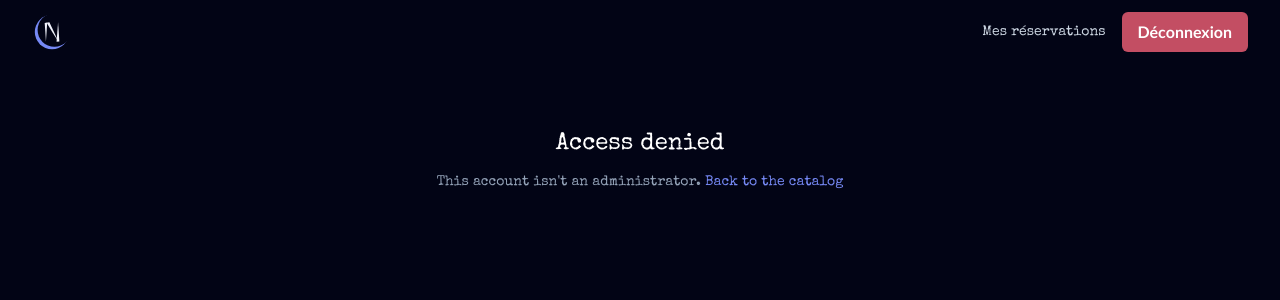
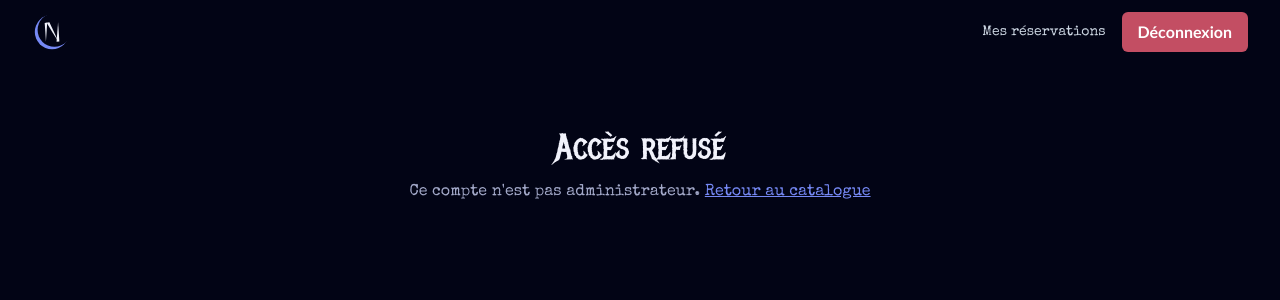
Before and after one commit to ClaymeCall/holbertonschool-nightfall, a React (Vite) app in the folder src/frontend/: page /admin in a window 1280 px wide. Shown: the top 300 px of the page. Built offline with nearby package versions, Linux system fonts and the light colour scheme; no server answers; sample sign-in values are in the browser's storage.

Commit message:
fix: French wording for access denied and formal address

```diff
--- a/src/frontend/src/components/admin/NewReservationForm.jsx
+++ b/src/frontend/src/components/admin/NewReservationForm.jsx
@@ -5,12 +5,7 @@ import Alert from '../ui/Alert';
 import Button from '../ui/Button';
 import Field from '../ui/Field';
 
-/**
- * Creates a reservation for a given user. POST /api/reservations doesn't
- * exist yet (issue #26, owned by a teammate) — this form is wired to the
- * endpoint as designed so it starts working the moment that route ships;
- * until then it surfaces the real "not implemented" response.
- */
+/** Creates a reservation for a given user. */
 function NewReservationForm({ user, token }) {
   const { data: experiences } = useApiResource('/experiences');
   const [experienceId, setExperienceId] = useState('');
@@ -41,11 +36,7 @@ function NewReservationForm({ user, token }) {
       });
       setFeedback({ type: 'success', message: 'Réservation créée.' });
     } catch (err) {
-      const message =
-        err.status === 404
-          ? "POST /api/reservations n'est pas encore implémenté (voir l'issue #26)."
-          : err.message;
-      setFeedback({ type: 'error', message });
+      setFeedback({ type: 'error', message: err.message });
     } finally {
       setSubmitting(false);
     }
--- a/src/frontend/src/components/common/RequireAdmin.jsx
+++ b/src/frontend/src/components/common/RequireAdmin.jsx
@@ -11,13 +11,13 @@ function RequireAdmin({ children }) {
 
   if (!isAdmin) {
     return (
-      <div className="min-h-screen bg-deep-black">
+      <div className="min-h-screen bg-canvas text-ink">
         <main className="mx-auto max-w-2xl px-6 py-16 text-center">
-          <h1 className="mb-3 text-2xl font-bold text-white">Access denied</h1>
-          <p className="text-sm text-gray-400">
-            This account isn&apos;t an administrator.{' '}
-            <Link to="/" className="text-night-mauve hover:underline">
-              Back to the catalog
+          <h1 className="mb-3 font-display text-4xl text-ink">Accès refusé</h1>
+          <p className="text-ink-muted">
+            Ce compte n&apos;est pas administrateur.{' '}
+            <Link to="/" className="font-bold text-highlight underline hover:brightness-125">
+              Retour au catalogue
             </Link>
           </p>
         </main>
--- a/src/frontend/src/components/feature/ReservationPanel.jsx
+++ b/src/frontend/src/components/feature/ReservationPanel.jsx
@@ -38,7 +38,7 @@ function ReservationPanel({ experience }) {
     event.preventDefault();
 
     if (!dateTime) {
-      setError('Choisis une date et une heure.');
+      setError('Choisissez une date et une heure.');
       return;
     }
 
@@ -72,7 +72,7 @@ function ReservationPanel({ experience }) {
       notify({
         variant: 'error',
         title: expired ? 'Session expirée' : 'Réservation impossible',
-        message: expired ? 'Reconnecte-toi pour réserver cette expérience.' : err.message,
+        message: expired ? 'Reconnectez-vous pour réserver cette expérience.' : err.message,
       });
     } finally {
       setSubmitting(false);
--- a/src/frontend/src/pages/Login.jsx
+++ b/src/frontend/src/pages/Login.jsx
@@ -78,7 +78,7 @@ export default function Login() {
             name="email"
             type="email"
             autoComplete="username"
-            placeholder="ton@email.fr"
+            placeholder="prenom@exemple.fr"
             value={email}
             onChange={(event) => setEmail(event.target.value)}
             required
@@ -89,7 +89,7 @@ export default function Login() {
             name="password"
             type="password"
             autoComplete="current-password"
-            placeholder="Ton mot de passe"
+            placeholder="Votre mot de passe"
             value={password}
             onChange={(event) => setPassword(event.target.value)}
             required
--- a/src/frontend/src/pages/Register.jsx
+++ b/src/frontend/src/pages/Register.jsx
@@ -92,7 +92,7 @@ export default function Register() {
             name="email"
             type="email"
             autoComplete="email"
-            placeholder="ton@email.fr"
+            placeholder="prenom@exemple.fr"
             value={email}
             onChange={(event) => setEmail(event.target.value)}
             required
--- a/src/frontend/src/pages/UserDashboard.jsx
+++ b/src/frontend/src/pages/UserDashboard.jsx
@@ -43,7 +43,7 @@ function UserDashboard() {
       notify({
         variant: 'error',
         title: 'Annulation impossible',
-        message: err.status === 401 ? 'Ta session a expiré, reconnecte-toi.' : err.message,
+        message: err.status === 401 ? 'Votre session a expiré, reconnectez-vous.' : err.message,
       });
     } finally {
       setBusyId(null);
@@ -75,14 +75,14 @@ function UserDashboard() {
 
           {error && (
             <Alert variant="error">
-              Impossible de charger tes réservations : {error.message}
-              {error.status === 401 && ' (session expirée, reconnecte-toi)'}
+              Impossible de charger vos réservations : {error.message}
+              {error.status === 401 && ' (session expirée, reconnectez-vous)'}
             </Alert>
           )}
 
           {reservations && reservations.length === 0 && (
             <p className="text-sm text-ink-muted">
-              Tu n&apos;as pas encore de réservation.{' '}
+              Vous n&apos;avez pas encore de réservation.{' '}
               <Link to="/" className="text-highlight hover:underline">
                 Découvrir les expériences
               </Link>
```
